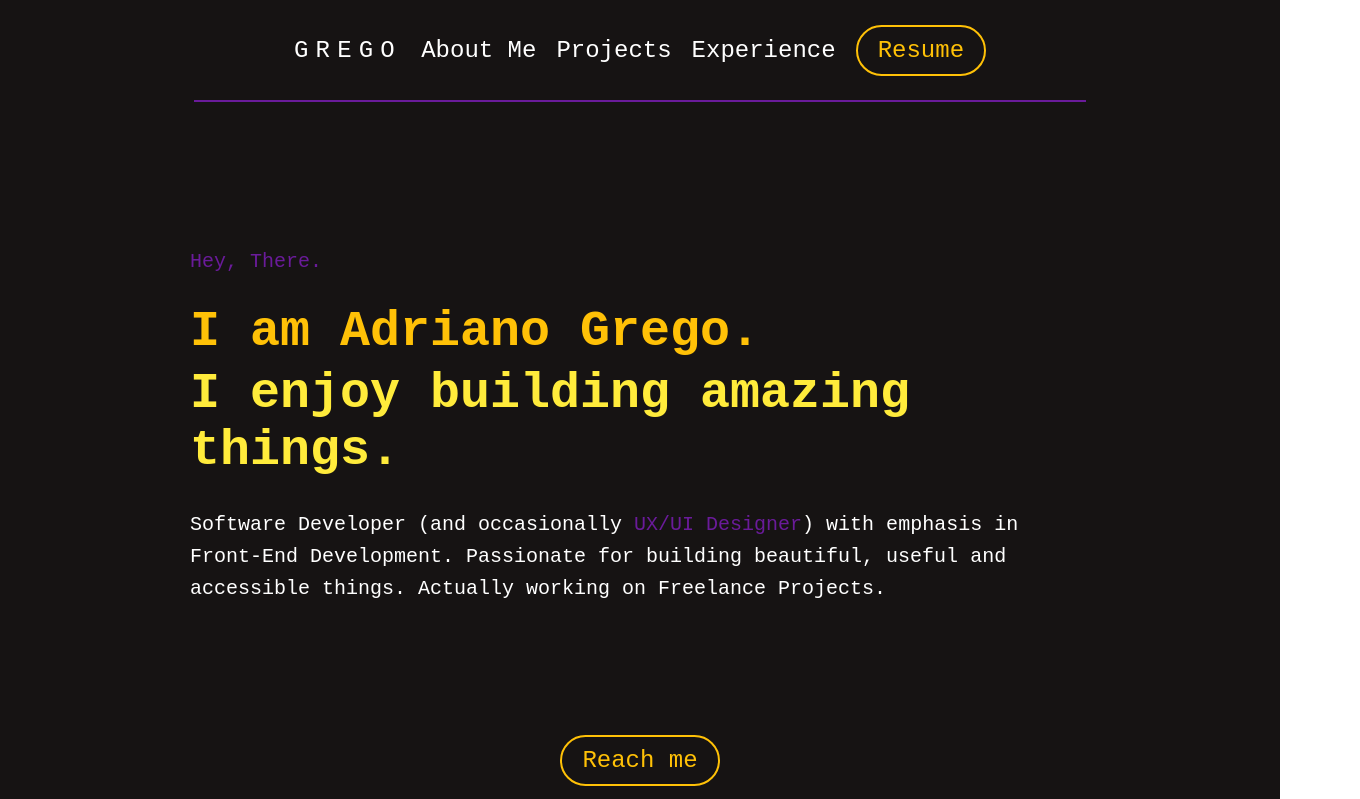
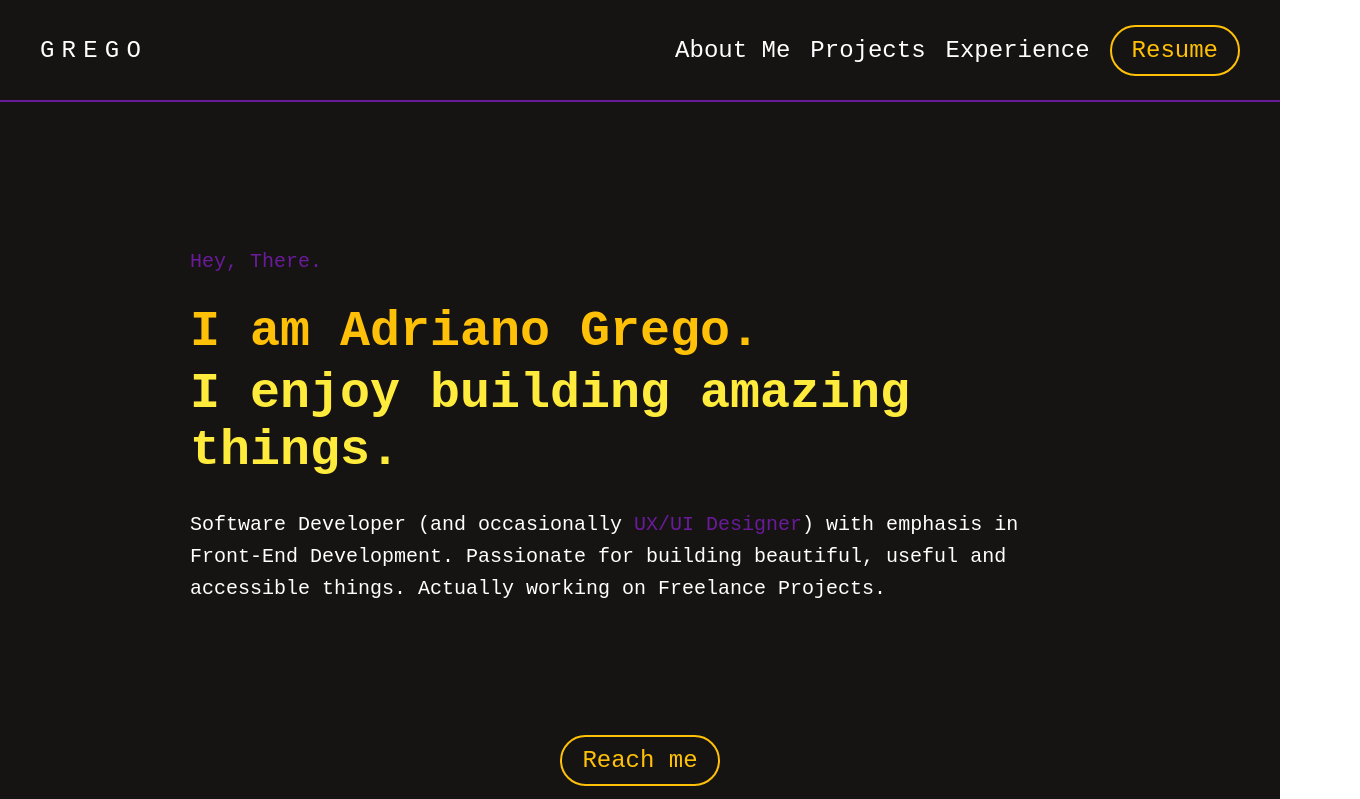
Before and after one commit to grega1/portfolio, a Gatsby site: page / in a window 1280 px wide. Shown: the top 799 px of the page, 1360 px wide, since content can reach past the window. Built offline with nearby package versions, Linux system fonts and the light colour scheme; Gatsby itself is replaced by a stand-in of ours.

Commit message:
style: changing the layout structure + changes on header and footer

```diff
--- a/src/components/Footer/index.tsx
+++ b/src/components/Footer/index.tsx
@@ -1,4 +1,3 @@
-
 import { Link } from "gatsby";
 import React from "react";
 import styled from "styled-components";
@@ -6,14 +5,28 @@ import linkedin from "../../images/linkedin.svg";
 import github from "../../images/github.svg";
 import twitter from "../../images/twitter.svg";
 const FooterWrapper = styled.footer`
-   background-color: #161313;
-  color:${({ theme }) => theme.colors?.white};
-  min-width: 1440px;
+  background-color: #161313;
+  color: ${({ theme }) => theme.colors?.white};
+width:100%;
   height: 140px;
   display: flex;
   align-items: center;
   padding: 0 100px;
   border-top: 2px solid ${({ theme }) => theme.colors?.secondary};
+  justify-content: center;
+  @media (max-width: 768px) {
+    align-items: center
+    flex-direction: column;
+    height: auto;
+    padding: 30px;
+  }
+`;
+const Content = styled.div`
+  min-width: 1200px;
+  background-color: ${({ theme }) => theme.colors?.background};
+  height: 100%;
+  display: flex;
+  align-items: center;
   justify-content: space-between;
   @media (max-width: 768px) {
     min-width: 400px;
@@ -21,11 +34,11 @@ const FooterWrapper = styled.footer`
     flex-direction: column;
     height: auto;
     gap: 30px;
-    padding: 30px 0;
   }
+
 `;
 const Credits = styled.div`
-  color:${({ theme }) => theme.colors?.white};
+  color: ${({ theme }) => theme.colors?.white};
   font-size: 12px;
   font-weight: 500;
   display: flex;
@@ -41,17 +54,21 @@ const Credits = styled.div`
   }
 `;
 const Social = styled.ul`
-  color:${({ theme }) => theme.colors?.white};
+  color: ${({ theme }) => theme.colors?.white};
   font-size: 12px;
   display: flex;
   flex-direction: column;
-  gap:10px;
-  div{display:flex;align-items:center;gap:10px;}
+  gap: 10px;
+  div {
+    display: flex;
+    align-items: center;
+    gap: 10px;
+  }
   li {
     list-style: none;
     font-size: 12px;
-    a{
-        text-decoration: none;
+    a {
+      text-decoration: none;
     }
   }
 `;
@@ -65,7 +82,7 @@ const Links = styled.ul`
     font-size: 12px;
     a {
       text-decoration: none;
-      color:${({ theme }) => theme.colors?.white};
+      color: ${({ theme }) => theme.colors?.white};
       &:hover,
       :focus {
         color: ${({ theme }) => theme.colors?.primary};
@@ -78,6 +95,7 @@ const Links = styled.ul`
 const Footer = () => {
   return (
     <FooterWrapper>
+      <Content>
       <Credits>
         <p>
           Developed by <span className="purpleSpan">Adriano Grego</span>.
@@ -99,13 +117,27 @@ const Footer = () => {
           <Link to="/">Projects</Link>
         </li>
       </Links>
-      <Social>Socials:
+      <Social>
+        Socials:
         <div>
-        <li><Link to="/" ><img src={linkedin} alt="linkedin"/></Link></li>
-        <li><Link to="/" ><img src={github} alt="github"/></Link></li>
-        <li><Link to="/" ><img src={twitter} alt="twitter"/></Link></li>
+          <li>
+            <Link to="/">
+              <img src={linkedin} alt="linkedin" />
+            </Link>
+          </li>
+          <li>
+            <Link to="/">
+              <img src={github} alt="github" />
+            </Link>
+          </li>
+          <li>
+            <Link to="/">
+              <img src={twitter} alt="twitter" />
+            </Link>
+          </li>
         </div>
       </Social>
+      </Content>
     </FooterWrapper>
   );
 };
--- a/src/components/Header/index.tsx
+++ b/src/components/Header/index.tsx
@@ -9,20 +9,32 @@ const HeaderWrapper = styled.header`
    background-color: #161313;
   color:${({ theme }) => theme.colors?.white};
   filter: drop-shadow(0px 2px 0px ${({ theme }) => theme.colors?.secondary});
- max-width: 1440px;
+  width:100%;
   height: 100px;
   text-align: center;
   font-size: 1.5rem;
   font-weight: bold;
-  justify-content: space-between;
+  justify-content: center;
   display: flex;
   align-items: center;
   padding: 0 100px;
   @media(max-width: 768px) {
-  padding: 0 20px;
-  width: 430px;
+    width: 100%;
   }
 `;
+const Content=styled.div`
+  min-width: 1200px;
+  background-color:${({ theme }) => theme.colors?.background};
+  height: 100%;
+  display: flex;
+  align-items: center;
+  justify-content: space-between;
+
+  @media(max-width: 768px) {
+  min-width: 430px;
+  padding: 0 30px;
+  }
+`
 const Logo = styled.div`
   color:${({ theme }) => theme.colors?.white};
   font-size: 1.5rem;
@@ -54,6 +66,7 @@ const Header = () => {
   const isMobile = useMobile();
   return (
     <HeaderWrapper>
+      <Content>
       <Logo> G R E G O </Logo>
      {isMobile? (<></>) :(<Nav>
         <Link to="/">About Me</Link>
@@ -61,6 +74,7 @@ const Header = () => {
         <Link to="/">Experience</Link>
         <Button text="Resume"></Button>
       </Nav>)}
+      </Content>
     </HeaderWrapper>
   );
 };
--- a/src/components/Layout/Layout.tsx
+++ b/src/components/Layout/Layout.tsx
@@ -43,14 +43,6 @@ const Wrapper = styled.div`
 `;
 
 const Layout: React.FC<LayoutProps> = ({ children }) => {
-  return (
-    <Wrapper>
-      <Header />
-
-      {children}
-
-      <Footer />
-    </Wrapper>
-  );
+  return <Wrapper>{children}</Wrapper>;
 };
 export default Layout;
--- a/src/pages/experience.tsx
+++ b/src/pages/experience.tsx
@@ -29,9 +29,10 @@ const Content = styled.div`
     grid-template-columns: repeat(3, 1fr);
     gap:40px;
   height: 750px;
-  max-width: 1200px;
+ width: 1200px;
   flex-direction: column;
   @media(max-width: 768px) {
+    max-width:400px;
     width: 100%;
     height: auto;
     grid-template-columns: repeat(6, 1fr);
--- a/src/pages/home.tsx
+++ b/src/pages/home.tsx
@@ -24,6 +24,7 @@ export const Content = styled.div`
   margin-bottom: 100px;
   align-items: flex-start;
   justify-content: space-between;
+
   gap: 30px;
   span {
     font-size: 20px;
--- a/src/pages/index.tsx
+++ b/src/pages/index.tsx
@@ -9,6 +9,8 @@ import Contact from "./contact"
 import { ThemeProvider } from "styled-components"
 import GlobalStyles from "../../globalStyles"
 import Theme from "../../theme"
+import Footer from "../components/Footer"
+import Header from "../components/Header"
 
 
 
@@ -20,6 +22,7 @@ const IndexPage: React.FC<PageProps> = () => {
   return (
     <ThemeProvider theme={Theme}>
   <GlobalStyles />
+  <Header />
     <Layout>
       <Home />
       <AboutMe />
@@ -27,6 +30,7 @@ const IndexPage: React.FC<PageProps> = () => {
       <Experiences />
       <Contact />
     </Layout>
+    <Footer/>
     </ThemeProvider>
   )
 }
```
